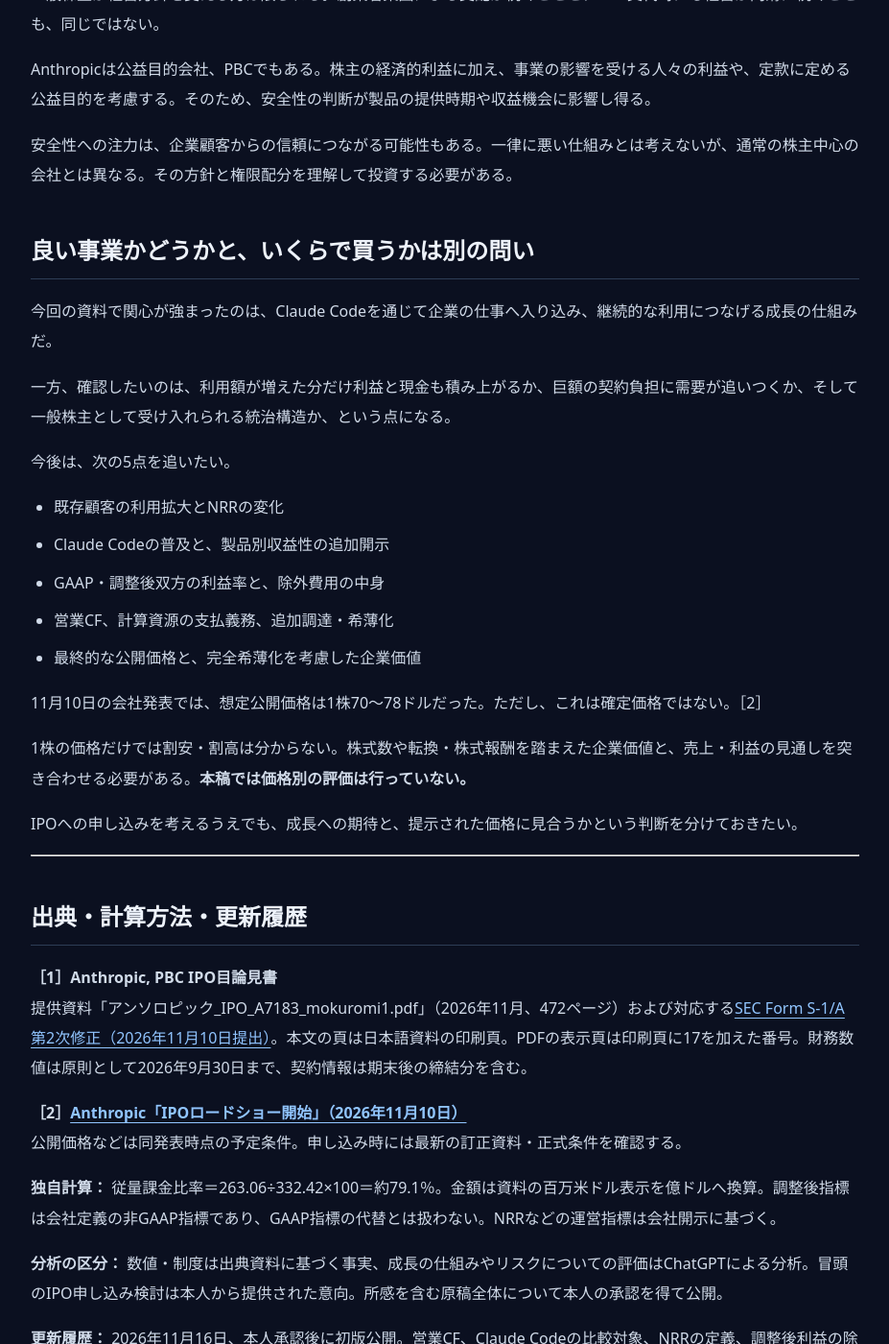
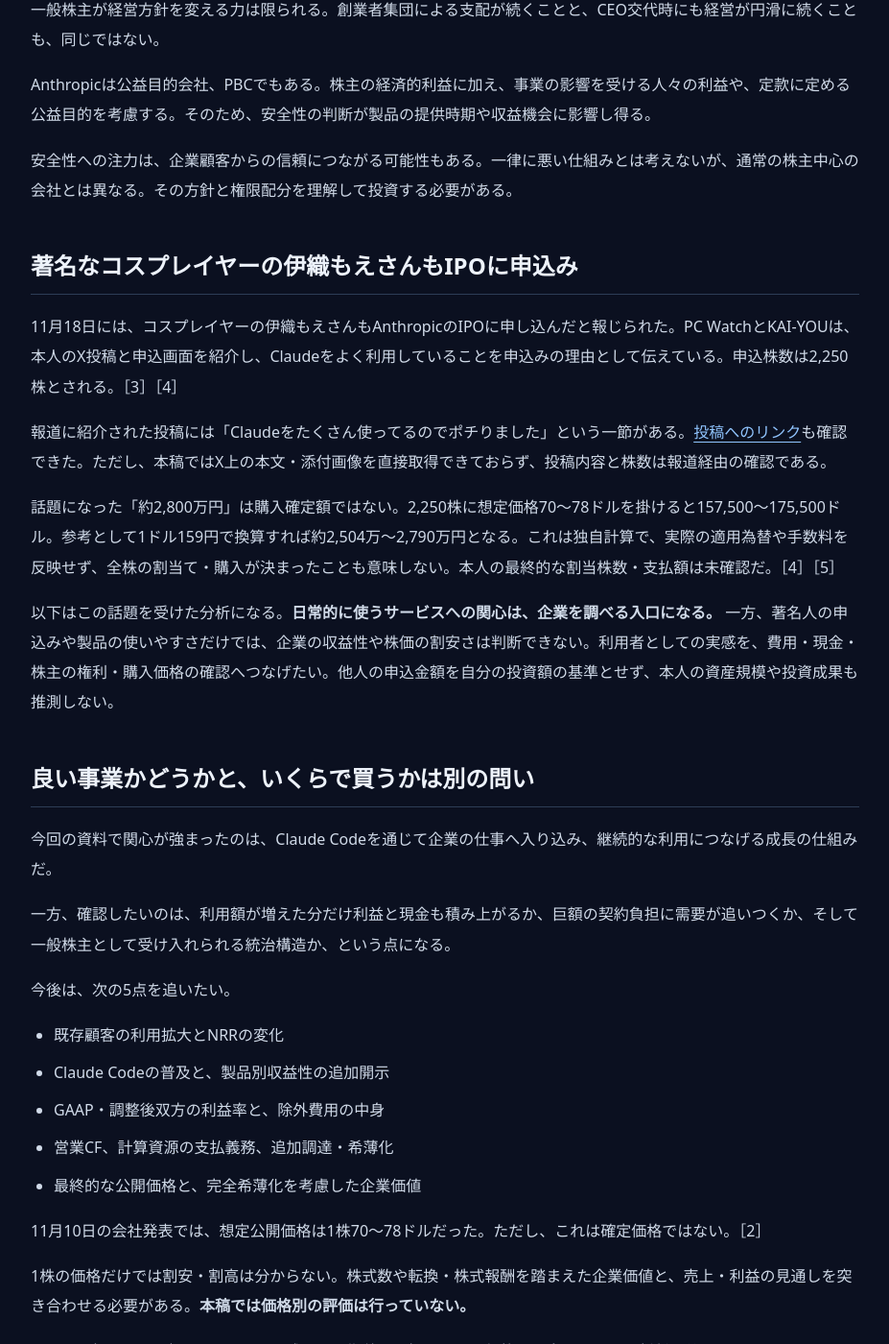
Before and after one commit to nick-shu3/investment-tankyu, a Jekyll site: the page built from _columns/anthropic-ipo-20261116.md, in a window 1280 px wide and 1400 px high, scrolled down 3603 px. Shown: the whole window at 96% size, without its empty margins (176-1103 px from the left). Built offline with Jekyll 4.4.1, drawn with Linux system fonts in a browser that asks for light colours; some of the changed text lies outside the part shown.

Commit message:
Anthropicコラムに伊織もえさんのIPO申込み報道を追記

```diff
--- a/_columns/anthropic-ipo-20261116.md
+++ b/_columns/anthropic-ipo-20261116.md
@@ -1,11 +1,12 @@
 ---
 title: "AnthropicのIPOを考える――Claude Codeの成長力と、株主になる前に確認したいこと"
 published: "2026-11-16"
-updated: "2026-11-16"
-summary: "IPO目論見書から、Claude Codeによる利用拡大、利益と現金の違い、計算資源の契約負担、一般株主の権利を整理する。株価評価は未実施。"
+updated: "2026-11-18"
+summary: "IPO目論見書から、Claude Codeによる利用拡大、利益と現金の違い、計算資源の契約負担、一般株主の権利を整理する。11月18日に伊織もえさんのIPO申込み報道を追記。株価評価は未実施。"
 ---
 
-**調査・執筆日：2026年11月16日**
+**調査・執筆日：2026年11月16日／話題追記：2026年11月18日**
+
 **対象資料：2026年11月のIPO目論見書／2026年1〜9月の業績**
 **株価評価：未実施**
 
@@ -90,6 +91,16 @@ Anthropicは公益目的会社、PBCでもある。株主の経済的利益に
 
 安全性への注力は、企業顧客からの信頼につながる可能性もある。一律に悪い仕組みとは考えないが、通常の株主中心の会社とは異なる。その方針と権限配分を理解して投資する必要がある。
 
+## 著名なコスプレイヤーの伊織もえさんもIPOに申込み
+
+11月18日には、コスプレイヤーの伊織もえさんもAnthropicのIPOに申し込んだと報じられた。PC WatchとKAI-YOUは、本人のX投稿と申込画面を紹介し、Claudeをよく利用していることを申込みの理由として伝えている。申込株数は2,250株とされる。［3］［4］
+
+報道に紹介された投稿には「Claudeをたくさん使ってるのでポチりました」という一節がある。[投稿へのリンク](https://x.com/iorimoe_five/status/2122926452228469234)も確認できた。ただし、本稿ではX上の本文・添付画像を直接取得できておらず、投稿内容と株数は報道経由の確認である。
+
+話題になった「約2,800万円」は購入確定額ではない。2,250株に想定価格70〜78ドルを掛けると157,500〜175,500ドル。参考として1ドル159円で換算すれば約2,504万〜2,790万円となる。これは独自計算で、実際の適用為替や手数料を反映せず、全株の割当て・購入が決まったことも意味しない。本人の最終的な割当株数・支払額は未確認だ。［4］［5］
+
+以下はこの話題を受けた分析になる。**日常的に使うサービスへの関心は、企業を調べる入口になる。** 一方、著名人の申込みや製品の使いやすさだけでは、企業の収益性や株価の割安さは判断できない。利用者としての実感を、費用・現金・株主の権利・購入価格の確認へつなげたい。他人の申込金額を自分の投資額の基準とせず、本人の資産規模や投資成果も推測しない。
+
 ## 良い事業かどうかと、いくらで買うかは別の問い
 
 今回の資料で関心が強まったのは、Claude Codeを通じて企業の仕事へ入り込み、継続的な利用につなげる成長の仕組みだ。
@@ -120,10 +131,22 @@ IPOへの申し込みを考えるうえでも、成長への期待と、提示
 **［2］[Anthropic「IPOロードショー開始」（2026年11月10日）](https://www.anthropic.com/news/roadshow-launch)**
 公開価格などは同発表時点の予定条件。申し込み時には最新の訂正資料・正式条件を確認する。
 
+**［3］[PC Watch「伊織もえさん、AnthropicのIPOに投資『Claudeユーザーなので』」](https://pc.watch.impress.co.jp/docs/news/yajiuma/2157539.html)**
+2026年11月18日16時58分公開、日本時間。同日確認。
+
+**［4］[KAI-YOU「コスプレイヤー伊織もえ、Anthropic社の新規公開株購入を申し込み」](https://kai-you.net/article/97192)**
+2026年11月18日17時59分公開、日本時間。同日確認。［3］［4］は検索サービスが取得した記事本文を照合。投稿URLは報道掲載リンクと本人から共有されたURLの一致を確認したもので、X原文・画像の直接確認は未完了。
+
+**［5］[SEC Form S-1/A 第3次修正（2026年11月17日提出）](https://www.sec.gov/Archives/edgar/data/2130357/000162828026074338/anthropicpbc-sx1ax3.htm)**
+2026年11月18日に表紙の想定公開価格70〜78ドルを確認。既存の業績分析全体をこの改訂資料で再照合したものではない。追記の参考円換算は2,250株×70〜78ドル×159円で、159円は比較用の仮定。
+
 **独自計算：** 従量課金比率＝263.06÷332.42×100＝約79.1％。金額は資料の百万米ドル表示を億ドルへ換算。調整後指標は会社定義の非GAAP指標であり、GAAP指標の代替とは扱わない。NRRなどの運営指標は会社開示に基づく。
 
 **分析の区分：** 数値・制度は出典資料に基づく事実、成長の仕組みやリスクについての評価はChatGPTによる分析。冒頭のIPO申し込み検討は本人から提供された意向。所感を含む原稿全体について本人の承認を得て公開。
 
-**更新履歴：** 2026年11月16日、本人承認後に初版公開。営業CF、Claude Codeの比較対象、NRRの定義、調整後利益の除外項目を原資料で照合。
+**更新履歴：**
+
+- 2026年11月16日：本人承認後に初版公開。営業CF、Claude Codeの比較対象、NRRの定義、調整後利益の除外項目を原資料で照合。
+- 2026年11月18日：本人の更新依頼に基づき、伊織もえさんのIPO申込み報道と投稿リンクを追記。申込相当額と購入確定額の違い、報道経由の確認であることを明記。既存の業績分析と公開URLは維持。
 
 ※本稿は公開情報を用いた個人の投資研究であり、特定銘柄の購入やIPOへの申し込みを推奨するものではありません。将来の業績や投資成果を保証するものではありません。
```
Also changed, not shown: docs/unconfirmed.md (+12 -0 lines).
